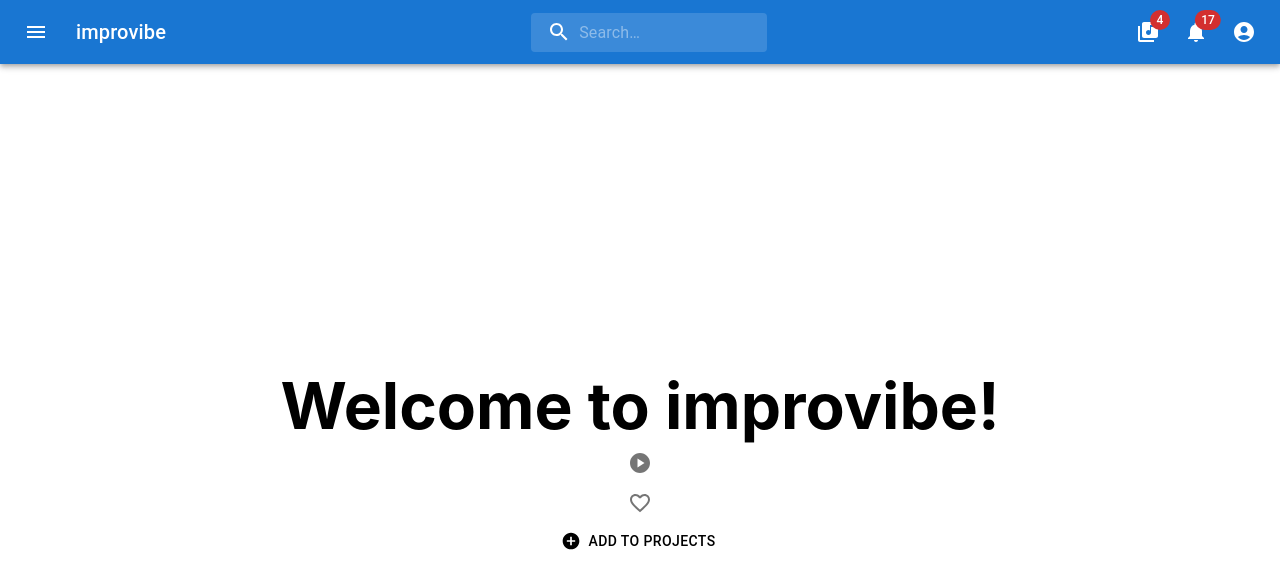
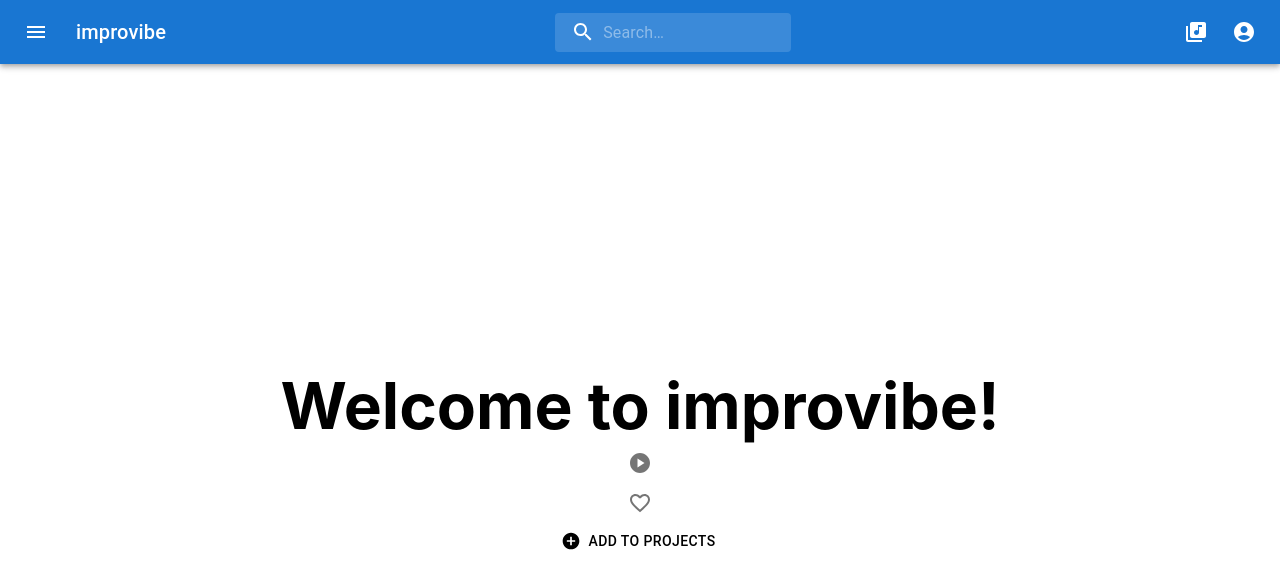
Before and after one commit to rpp33-boc-pacific/improvibe, a Next.js app: page / in a window 1280 px wide. Shown: the top 588 px of the page. Built offline with nearby package versions, Linux system fonts and the light colour scheme.

Commit message:
Cleaned up code

```diff
--- a/components/SearchBar.tsx
+++ b/components/SearchBar.tsx
@@ -109,6 +109,7 @@
     >
       <MenuItem onClick={handleMenuClose}>Profile</MenuItem>
       <MenuItem onClick={handleMenuClose}>My account</MenuItem>
+      <MenuItem onClick={handleMenuClose}>Log Out</MenuItem>
     </Menu>
   );
 
@@ -137,7 +138,7 @@
         </IconButton>
         <p>Projects</p>
       </MenuItem>
-      <MenuItem>
+      {/* <MenuItem>
         <IconButton
           size="large"
           aria-label="show 17 new notifications"
@@ -148,7 +149,7 @@
           </Badge>
         </IconButton>
         <p>Notifications</p>
-      </MenuItem>
+      </MenuItem> */}
       <MenuItem onClick={handleProfileMenuOpen}>
         <IconButton
           size="large"
@@ -201,13 +202,12 @@
               placeholder="Search…"
               inputProps={{ 'aria-label': 'search' }}
               multiline={false}
-              components={'hello'}
               // Submit on enter
               onKeyPress={(event) => {
                 if (event.key === "Enter") {
                   event.preventDefault();
                   console.log(event.target.value);
-                  Router.push('/query')
+                  Router.push('/query');
                 }
               }}
             />
@@ -215,11 +215,11 @@
           <Box sx={{ flexGrow: 1 }} />
           <Box sx={{ display: { xs: 'none', md: 'flex' } }}>
             <IconButton size="large" aria-label="show 4 new mails" color="inherit">
-              <Badge badgeContent={4} color="error">
+              <Badge badgeContent={0} color="error">
                 <ProjectIcon />
               </Badge>
             </IconButton>
-            <IconButton
+            {/* <IconButton
               size="large"
               aria-label="show 17 new notifications"
               color="inherit"
@@ -227,7 +227,7 @@
               <Badge badgeContent={17} color="error">
                 <NotificationsIcon />
               </Badge>
-            </IconButton>
+            </IconButton> */}
             <IconButton
               size="large"
               edge="end"
```
